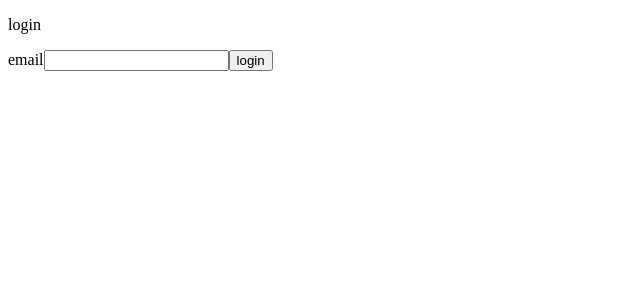
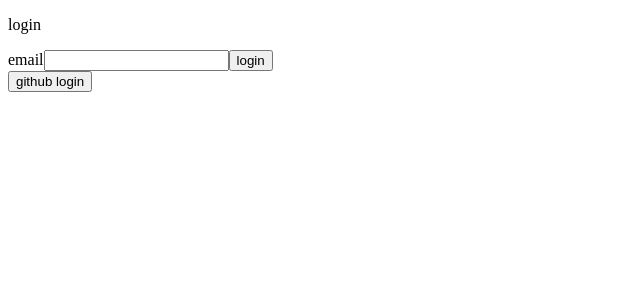
Before and after one commit to kaitokosuge/MAZE-rebuild-CLIENT, a Next.js app: page /login in a window 1280 px wide. Shown: the top 300 px of the page, without its empty margins (0-640 px from the left). Built offline with nearby package versions, Linux system fonts and the light colour scheme.

Commit message:
add: github btn 追加

```diff
--- a/src/components/Form/user-auth-form.tsx
+++ b/src/components/Form/user-auth-form.tsx
@@ -8,6 +8,7 @@ export default function UserAuthForm() {
                 <input id="email" type="email" />
                 <button>login</button>
             </form>
+            <button>github login</button>
         </div>
     );
 }
```
